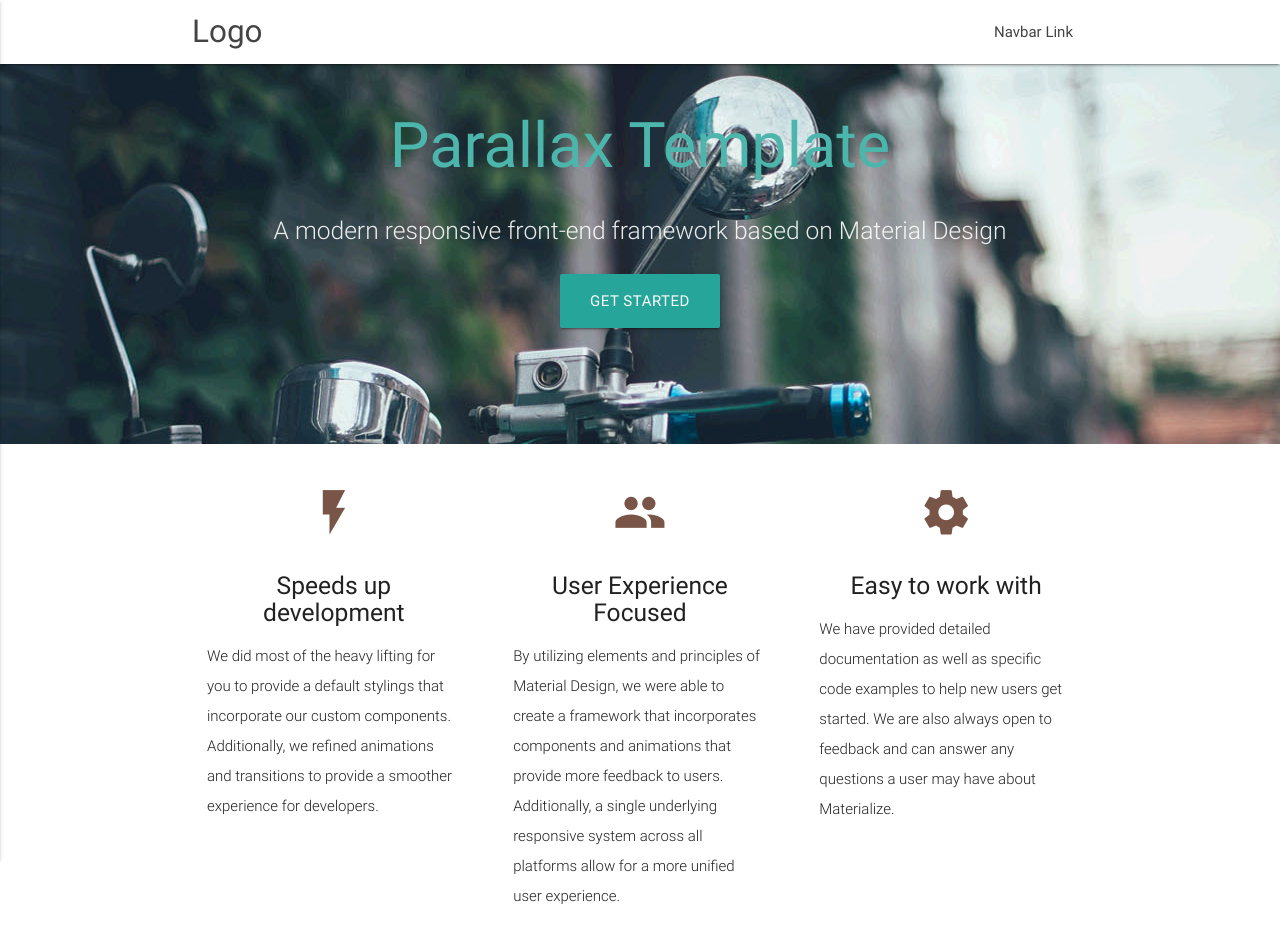
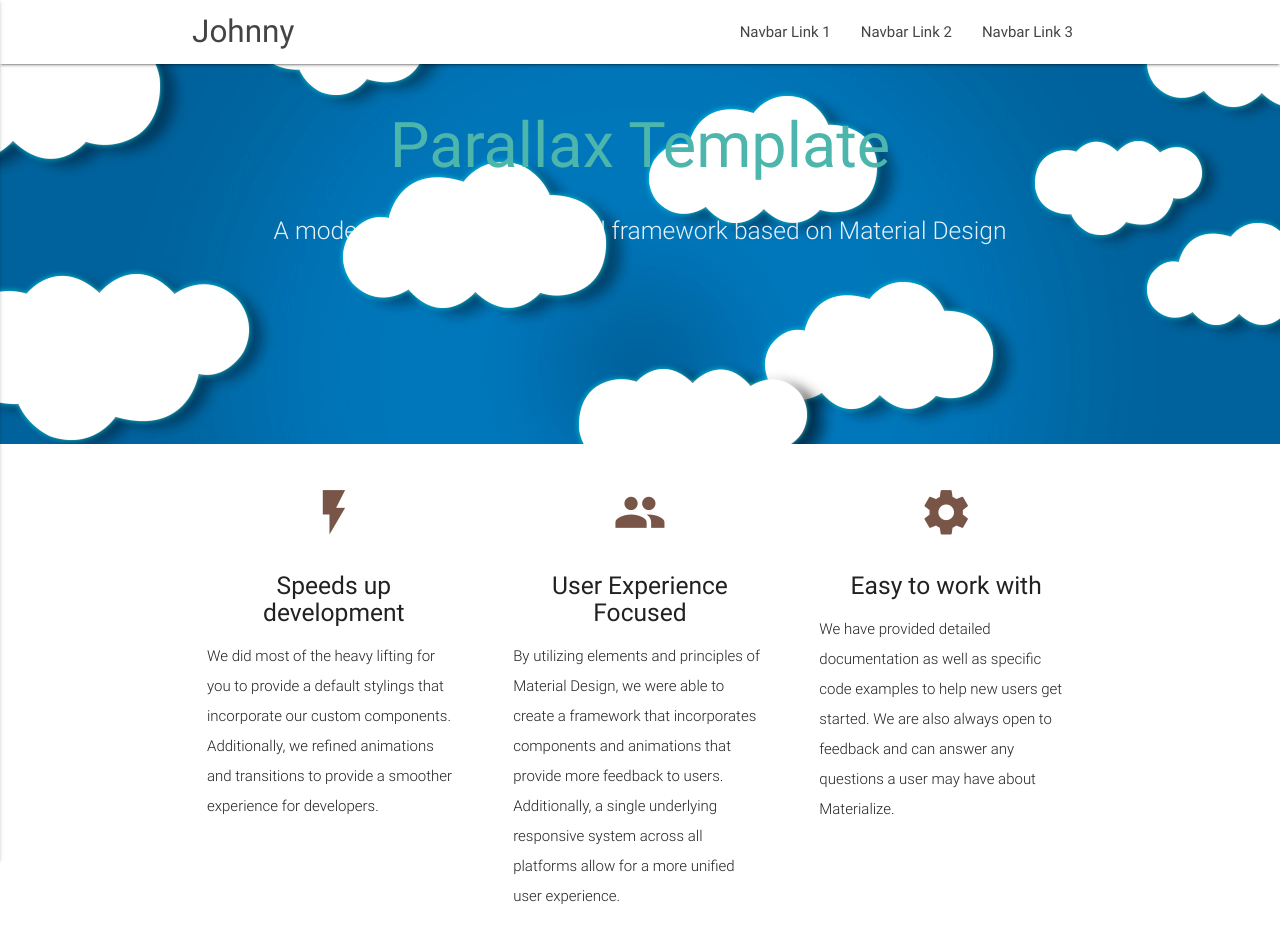
Before and after one commit to johnnyjns/example_w3s_parallax, a website: page src/parallax-template/index.html in a window 1280 px wide. Shown: the top 929 px of the page. Drawn offline with nearby package versions, Linux system fonts and the light colour scheme.

Commit message:
index + resposicao de img

```diff
--- a/src/parallax-template/css/style.css
+++ b/src/parallax-template/css/style.css
@@ -16,7 +16,8 @@ p {
 }
 
 .button-collapse {
-  color: #26a69a;
+  /*color: #26a69a;*/
+  color: #444;
 }
 
 .parallax-container {
@@ -25,10 +26,9 @@ p {
   height: auto;
   color: rgba(255,255,255,.9);
 }
-  .parallax-container .section {
+.parallax-container .section {
     width: 100%;
-  }
-
+}
 @media only screen and (max-width : 992px) {
   .parallax-container .section {
     position: absolute;
--- a/src/parallax-template/index.html
+++ b/src/parallax-template/index.html
@@ -13,13 +13,19 @@
 <body>
   <nav class="white" role="navigation">
     <div class="nav-wrapper container">
-      <a id="logo-container" href="#" class="brand-logo">Logo</a>
+      <a id="logo-container" href="#" class="brand-logo">Johnny</a>
       <ul class="right hide-on-med-and-down">
-        <li><a href="#">Navbar Link</a></li>
+        <li><a href="#">Navbar Link 1</a></li>
+        <li><a href="#">Navbar Link 2</a></li>
+        <li><a href="#">Navbar Link 3</a></li>
       </ul>
 
       <ul id="nav-mobile" class="side-nav">
-        <li><a href="#">Navbar Link</a></li>
+        <li><a href="#">Navbar Link 1</a></li>
+        <li><a href="#">Navbar Link 2</a></li>
+        <li><a href="#">Navbar Link 3</a></li>
+        <li><a href="#">Navbar Link 4</a></li>
+        <li><a href="#">Navbar Link 5</a></li>
       </ul>
       <a href="#" data-activates="nav-mobile" class="button-collapse"><i class="material-icons">menu</i></a>
     </div>
@@ -33,14 +39,16 @@
         <div class="row center">
           <h5 class="header col s12 light">A modern responsive front-end framework based on Material Design</h5>
         </div>
+        <!--
         <div class="row center">
           <a href="http://materializecss.com/getting-started.html" id="download-button" class="btn-large waves-effect waves-light teal lighten-1">Get Started</a>
         </div>
         <br><br>
+        -->
 
       </div>
     </div>
-    <div class="parallax"><img src="background1.jpg" alt="Unsplashed background img 1"></div>
+    <div class="parallax"><img src="images/nuvens.jpg" alt="Unsplashed background img 1"></div>
   </div>
 
 
@@ -89,7 +97,7 @@
         </div>
       </div>
     </div>
-    <div class="parallax"><img src="background2.jpg" alt="Unsplashed background img 2"></div>
+    <div class="parallax"><img src="images/nuvens.jpg" alt="Unsplashed background img 2"></div>
   </div>
 
   <div class="container">
@@ -115,7 +123,7 @@
         </div>
       </div>
     </div>
-    <div class="parallax"><img src="background3.jpg" alt="Unsplashed background img 3"></div>
+    <div class="parallax"><img src="images/nuvens.jpg" alt="Unsplashed background img 3"></div>
   </div>
 
   <footer class="page-footer teal">
```
Also changed, not shown: src/parallax-template/images/background1.jpg (renamed from src/parallax-template/background1.jpg), src/parallax-template/images/background2.jpg (renamed from src/parallax-template/background2.jpg), src/parallax-template/images/background3.jpg (renamed from src/parallax-template/background3.jpg), src/parallax-template/images/nuvens.jpg (added).
